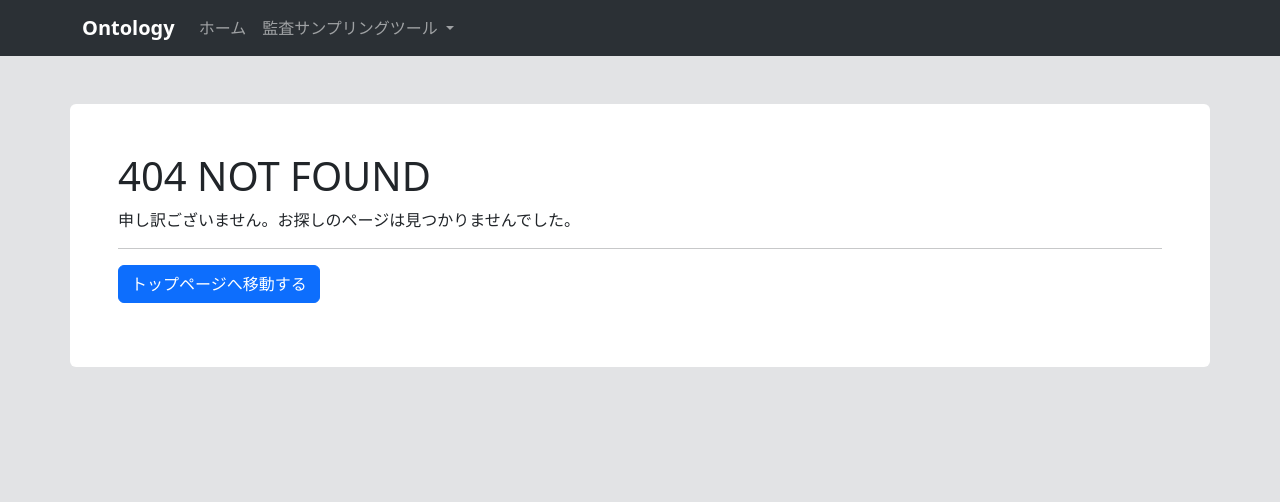
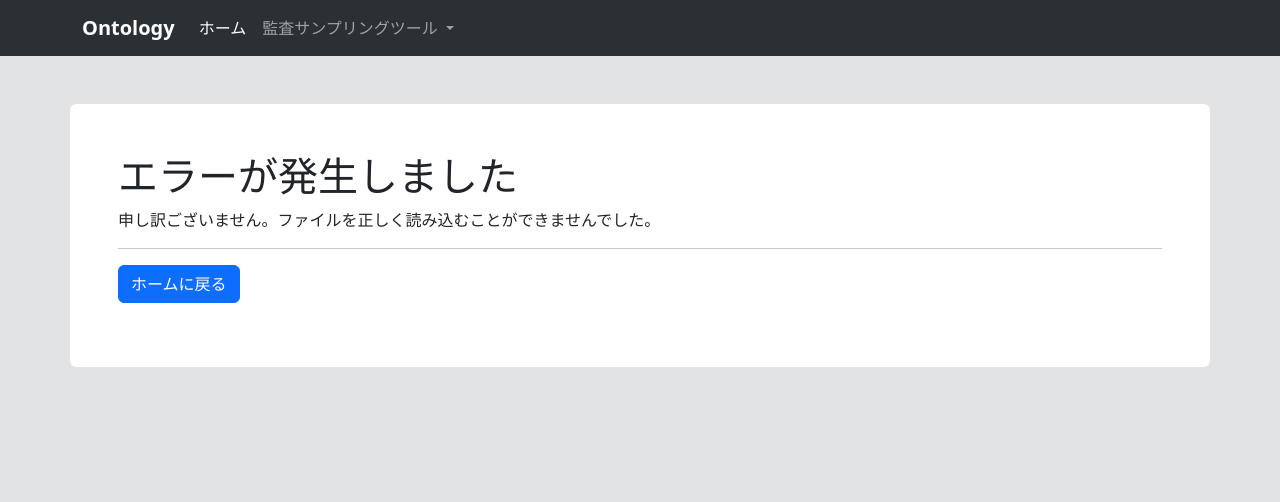
Before and after one commit to sayu349/audit_sampling, a Flask app: page /sampling_error in a window 1280 px wide. Shown: the top 502 px of the page. Run offline with Flask 2, Linux system fonts and the light colour scheme.

Commit message:
エラーに対する処理を追加しました

```diff
--- a/app.py
+++ b/app.py
@@ -22,12 +22,12 @@ app = Flask(__name__)
 # ============================================================
 # ルーティング
 # ============================================================
-# home
+# ホーム
 @app.route("/")
 def home_page():
     return render_template("home.html")
 
-# #xlsxファイルの読み込み
+# #xlsxの読み込み
 @app.route("/sampling_xlsx", methods=["POST","GET"])
 def sampling_xlsx_page():
     # POST
@@ -48,24 +48,27 @@ def sampling_xlsx_page():
         auditRisk = request.form["auditRisk"]
         # 内部統制
         internalControl = request.form["internalControl"]
-        # 関数実行
-        file_stream = audit_sampling(
-                                    file= file,
-                                    sheet_name= sheetNameSelectBox,
-                                    xlsx_or_csv = "xlsx",
-                                    amount_column_name = columnNameSelectBox,
-                                    row_number = rowNumberInput,
-                                    random_state=randomState,
-                                    pm = pm,
-                                    audit_risk = auditRisk,
-                                    internal_control= internalControl
-                                    )
-        return send_file(
-                        file_stream,
-                        download_name=f'{sheetNameSelectBox}サンプル.xlsx',
-                        as_attachment=True,
-                        mimetype='application/vnd.openxmlformats-officedocument.spreadsheetml.sheet'
-                        )
+        try:
+            # 関数実行
+            file_stream = audit_sampling(
+                                        file= file,
+                                        sheet_name= sheetNameSelectBox,
+                                        xlsx_or_csv = "xlsx",
+                                        amount_column_name = columnNameSelectBox,
+                                        row_number = rowNumberInput,
+                                        random_state=randomState,
+                                        pm = pm,
+                                        audit_risk = auditRisk,
+                                        internal_control= internalControl
+                                        )
+            return send_file(
+                            file_stream,
+                            download_name=f'{sheetNameSelectBox}サンプル.xlsx',
+                            as_attachment=True,
+                            mimetype='application/vnd.openxmlformats-officedocument.spreadsheetml.sheet'
+                            )
+        except:
+            return render_template("error.html", xlsx_or_csv ="xlsx")
     # GET
     else:
         return render_template("sampling_xlsx.html")
@@ -93,28 +96,37 @@ def sampling_csv_page():
         auditRisk = request.form["auditRisk"]
         # 内部統制
         internalControl = request.form["internalControl"]
-        # 関数実行
-        file_stream = audit_sampling(
-                                    file= file,
-                                    xlsx_or_csv = "csv",
-                                    amount_column_name = columnNameSelectBox,
-                                    row_number = rowNumberInput,
-                                    random_state= randomState,
-                                    pm = pm,
-                                    audit_risk = auditRisk,
-                                    internal_control= internalControl
-                                    )
-        return send_file(
-                        file_stream,
-                        download_name=f'{fileName}サンプル.xlsx',
-                        as_attachment=True,
-                        mimetype='application/vnd.openxmlformats-officedocument.spreadsheetml.sheet'
-                        )
+        try:
+            # 関数実行
+            file_stream = audit_sampling(
+                                        file= file,
+                                        xlsx_or_csv = "csv",
+                                        amount_column_name = columnNameSelectBox,
+                                        row_number = rowNumberInput,
+                                        random_state= randomState,
+                                        pm = pm,
+                                        audit_risk = auditRisk,
+                                        internal_control= internalControl
+                                        )
+            return send_file(
+                            file_stream,
+                            download_name=f'{fileName}サンプル.xlsx',
+                            as_attachment=True,
+                            mimetype='application/vnd.openxmlformats-officedocument.spreadsheetml.sheet'
+                            )
+        except:
+            return render_template("error.html", xlsx_or_csv ="csv")
     # GET
     else:
         return render_template("sampling_csv.html")
 
-# 404エラーが発生した場合の処理
+# サンプリングエラー
+@app.route("/sampling_error")
+def sampling_error_page():
+    return render_template("error.html")
+
+
+# 404エラー
 @app.errorhandler(404)
 def error_404(error): # errorは消さない！
     return render_template('404.html')
--- a/templates/404.html
+++ b/templates/404.html
@@ -4,6 +4,8 @@
     <meta charset="UTF-8">
     <meta name="viewport" content="width=device-width, initial-scale=1.0">
     <title>404エラー</title>
+    <!-- favicon -->
+    <link rel="icon" type="image/png" href="static/image/favicon.png">
     <!-- bootstrap5.3 -->
     <link href="https://cdn.jsdelivr.net/npm/bootstrap@5.3.0/dist/css/bootstrap.min.css" rel="stylesheet" integrity="sha384-9ndCyUaIbzAi2FUVXJi0CjmCapSmO7SnpJef0486qhLnuZ2cdeRhO02iuK6FUUVM" crossorigin="anonymous">
     <!-- style.css -->
--- a/templates/error.html
+++ b/templates/error.html
@@ -0,0 +1,82 @@
+<!DOCTYPE html>
+<html lang="ja">
+<head>
+    <meta charset="UTF-8">
+    <meta name="viewport" content="width=device-width, initial-scale=1.0">
+    <title>ホーム</title>
+    <!-- favicon -->
+    <link rel="icon" type="image/png" href="static/image/favicon.png">
+    <!-- bootstrap5.3 -->
+    <link href="https://cdn.jsdelivr.net/npm/bootstrap@5.3.0/dist/css/bootstrap.min.css" rel="stylesheet" integrity="sha384-9ndCyUaIbzAi2FUVXJi0CjmCapSmO7SnpJef0486qhLnuZ2cdeRhO02iuK6FUUVM" crossorigin="anonymous">
+    <!-- style.css -->
+    <link rel="stylesheet" href="static/css/style.css">
+</head>
+<body class="bg-secondary-subtle wrapper">
+    <nav class="navbar bg-dark navbar-expand-lg bg-body-tertiary" data-bs-theme="dark">
+        <div class="container">
+            <a class="navbar-brand fw-bold" href="{{ url_for('home_page') }}">Ontology</a>
+            <button class="navbar-toggler" type="button" data-bs-toggle="collapse" data-bs-target="#navbarSupportedContent" aria-controls="navbarSupportedContent" aria-expanded="false" aria-label="Toggle navigation">
+            <span class="navbar-toggler-icon"></span>
+        </button>
+            <div class="collapse navbar-collapse" id="navbarSupportedContent">
+                <ul class="navbar-nav me-auto mb-2 mb-lg-0">
+                    <li class="nav-item">
+                        <a class="nav-link  active" aria-current="page" href="{{ url_for('home_page') }}">ホーム</a>
+                    </li>
+                    <li class="nav-item dropdown">
+                        <a class="nav-link dropdown-toggle" href="#" role="button" data-bs-toggle="dropdown" aria-expanded="false">
+                            監査サンプリングツール
+                        </a>
+                        <ul class="dropdown-menu">
+                            <li><a class="dropdown-item" href="{{  url_for('sampling_xlsx_page')}}">xlsx版</a></li>
+                            <li><a class="dropdown-item" href="{{ url_for('sampling_csv_page') }}">csv版</a></li>
+                        </ul>
+                    </li>
+                </ul>
+            </div>
+        </div>
+    </nav>
+    <div class="container bg-white p-5 my-5 rounded">
+        <div class="row">
+            <div class="col">
+                <h1>エラーが発生しました</h1>
+                <p>申し訳ございません。ファイルを正しく読み込むことができませんでした。</p>
+                <hr>
+                {% if xlsx_or_csv == 'xlsx' %}
+                    <p><a class="btn btn-primary" href="{{ url_for('sampling_xlsx_page') }}">サンプリングツール画面に戻る</a></p>
+                {% elif xlsx_or_csv == 'csv' %}
+                    <p><a class="btn btn-primary" href="{{ url_for('sampling_csv_page') }}">サンプリングツール画面に戻る</a></p>
+                {% else %}
+                    <p><a class="btn btn-primary" href="{{ url_for('home_page') }}">ホームに戻る</a></p>
+                {% endif %}
+            </div>
+        </div>
+    </div>
+    <footer class="text-white bg-dark text-center p-4">
+        <div class="container">
+            <div class="row">
+                <div class="col-md">
+                    <!-- 調整のための空カラム -->
+                </div>
+                <div class="col-md-3">
+                    <h3 class="pt-2 text-wrap"><a class="nav-link" href="#">Ontology</a></h3>
+                </div>
+                <div class="col-md-3 text-nowrap">
+                    <p>合同会社オントロジー</p>
+                    <p>稲垣大輔公認会計士事務所</p>
+                </div>
+                <div class="col-md">
+                    <!-- 調整のための空カラム -->
+                </div>
+                <div>
+                    <div class="col-md">
+                        <p>&copy; 2023 Ontology Inc.</p>
+                    </div>
+                </div>
+            </div>
+        </div>
+    </footer>
+    <!-- bootstrap5.3 -->
+    <script src="https://cdn.jsdelivr.net/npm/bootstrap@5.3.0/dist/js/bootstrap.bundle.min.js" integrity="sha384-geWF76RCwLtnZ8qwWowPQNguL3RmwHVBC9FhGdlKrxdiJJigb/j/68SIy3Te4Bkz" crossorigin="anonymous"></script>
+</body>
+</html>
--- a/templates/home.html
+++ b/templates/home.html
@@ -4,6 +4,8 @@
     <meta charset="UTF-8">
     <meta name="viewport" content="width=device-width, initial-scale=1.0">
     <title>ホーム</title>
+    <!-- favicon -->
+    <link rel="icon" type="image/png" href="static/image/favicon.png">
     <!-- bootstrap5.3 -->
     <link href="https://cdn.jsdelivr.net/npm/bootstrap@5.3.0/dist/css/bootstrap.min.css" rel="stylesheet" integrity="sha384-9ndCyUaIbzAi2FUVXJi0CjmCapSmO7SnpJef0486qhLnuZ2cdeRhO02iuK6FUUVM" crossorigin="anonymous">
     <!-- style.css -->
--- a/templates/sampling_csv.html
+++ b/templates/sampling_csv.html
@@ -4,6 +4,8 @@
     <meta charset="UTF-8">
     <meta name="viewport" content="width=device-width, initial-scale=1.0">
     <title>監査サンプリングツール(csv版)</title>
+    <!-- favicon -->
+    <link rel="icon" type="image/png" href="static/image/favicon.png">
     <!-- SheetJS xlsxモジュールの読み込み -->
     <script src="https://cdn.sheetjs.com/xlsx-latest/package/dist/xlsx.full.min.js"></script>
     <!-- bootstrap5.3 -->
--- a/templates/sampling_xlsx.html
+++ b/templates/sampling_xlsx.html
@@ -4,6 +4,8 @@
     <meta charset="UTF-8">
     <meta name="viewport" content="width=device-width, initial-scale=1.0">
     <title>監査サンプリングツール(xlsx版)</title>
+    <!-- favicon -->
+    <link rel="icon" type="image/png" href="static/image/favicon.png">
     <!-- SheetJS xlsxモジュールの読み込み -->
     <script src="https://cdn.sheetjs.com/xlsx-latest/package/dist/xlsx.full.min.js"></script>
     <!-- bootstrap5.3 -->
```
Also changed, not shown: static/image/favicon.png (added).
